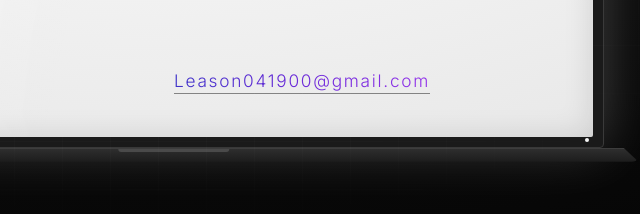
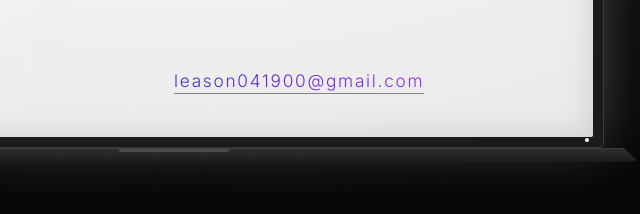
Before and after one commit to Leasonmonin/Portfolio-Website, a plain HTML site: page index.html in a window 1280 px wide. Shown: the part 514-728 px from the top of the page, 466-1106 px from the left. Drawn offline with Linux system fonts and the light colour scheme.

Commit message:
Fix email casing to lowercase l

```diff
--- a/index.html
+++ b/index.html
@@ -36,7 +36,7 @@
           </button>
 
           <p class="screen__mail">
-            <a href="mailto:Leason041900@gmail.com">Leason041900@gmail.com</a>
+            <a href="mailto:leason041900@gmail.com">leason041900@gmail.com</a>
           </p>
         </div>
       </div>
@@ -420,7 +420,7 @@
 
   <footer class="taskbar">
     <span class="taskbar__brand">LEASON.OS</span>
-    <a class="taskbar__mail" href="mailto:Leason041900@gmail.com">Leason041900@gmail.com</a>
+    <a class="taskbar__mail" href="mailto:leason041900@gmail.com">leason041900@gmail.com</a>
     <span class="taskbar__clock" id="clock">--:--</span>
   </footer>
 
```
